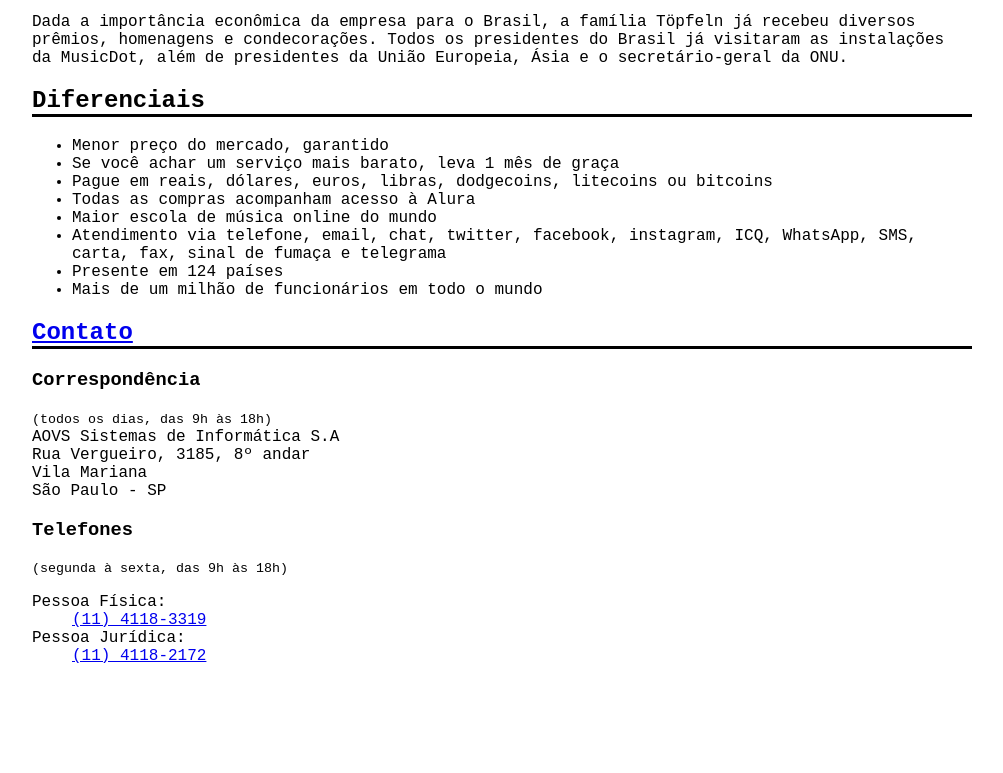
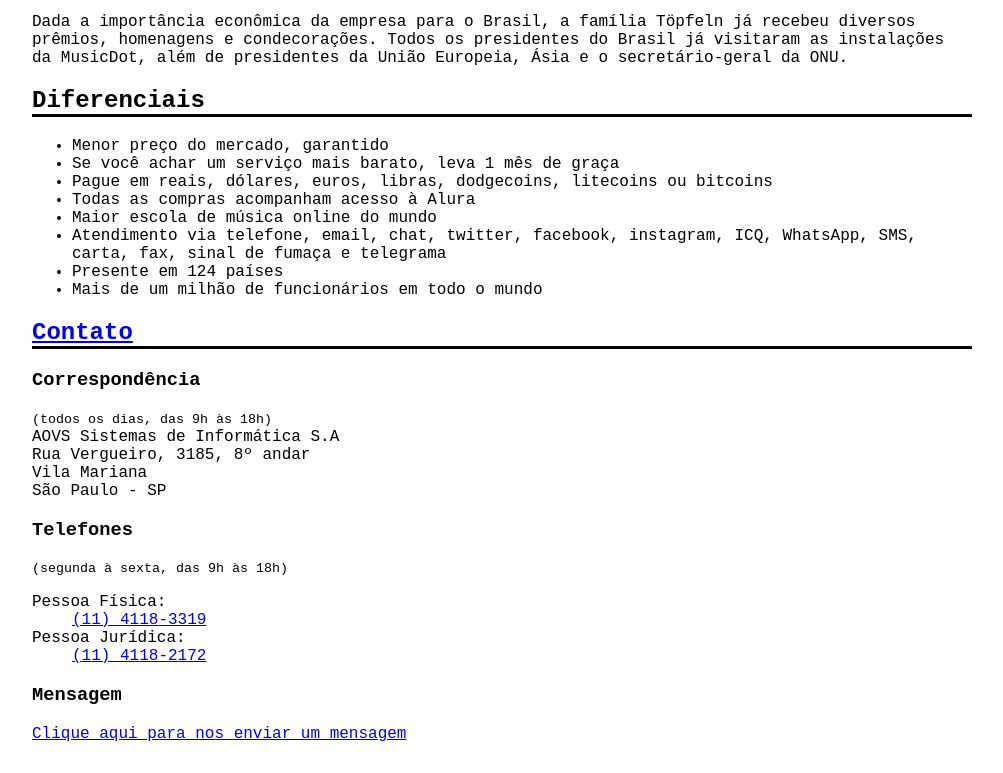
Before and after one commit to Italo-IRO/ICPW, a plain HTML site: page sobre.html in a window 1280 px wide. Shown: the part 1237-2010 px from the top of the page, without its empty margins (138-1141 px from the left). Before the commit the page ends 1948 px from the top, so only its background shows below. Drawn offline with Linux system fonts and the light colour scheme.

Commit message:
Update sobre.html

```diff
--- a/sobre.html
+++ b/sobre.html
@@ -74,3 +74,9 @@
 
 </body>
 </html>
+
+<section>
+<h3>Mensagem</h3>
+<a href="contato.html">Clique aqui para nos enviar um mensagem</a>
+
+</section>
```
